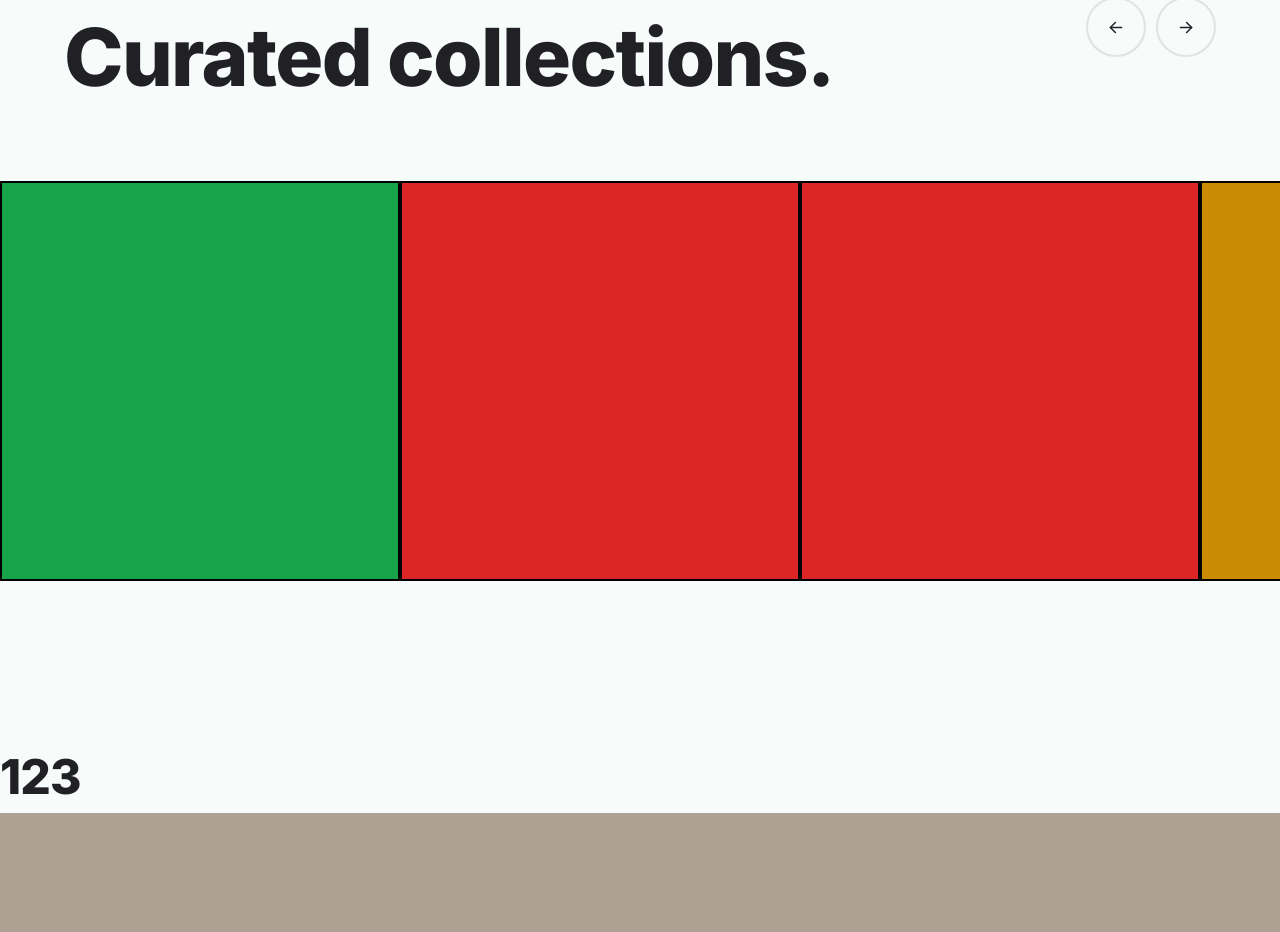
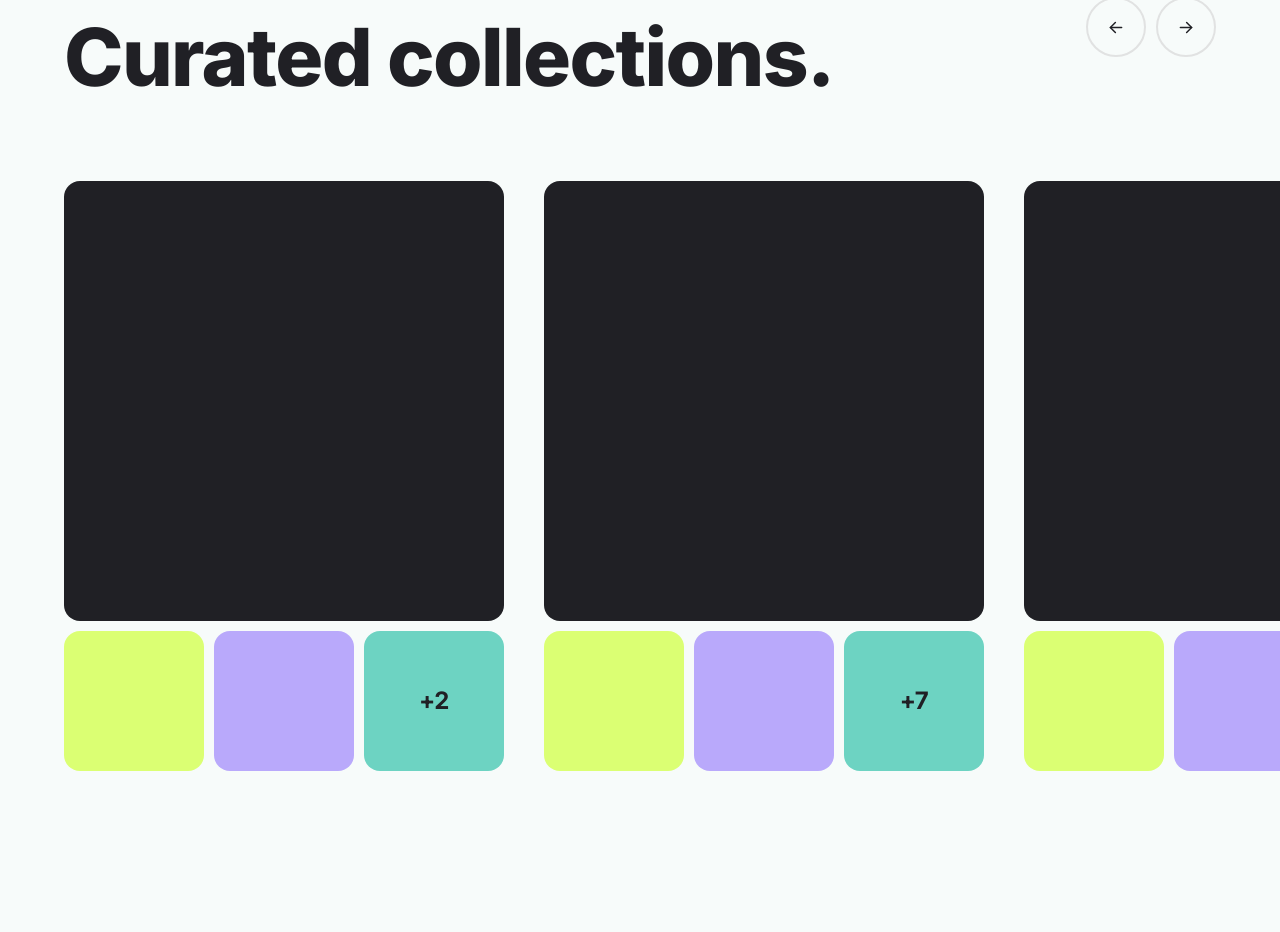
Before and after one commit to Ggaabriel/Social_Netkok, a React (Create React App) app: page / in a window 1280 px wide. Shown: the part 3477-4409 px from the top of the page. Before the commit the page ends 4290 px from the top, so only its background shows below. Built offline with nearby package versions, Linux system fonts and the light colour scheme.

Commit message:
точно сделал слайдер

```diff
--- a/src/components/Home/index.tsx
+++ b/src/components/Home/index.tsx
@@ -5,24 +5,35 @@ import Artists from "./Artists";
 import CuratedArtwork from "./CuratedArtwork";
 
 import TopSale from "./TopSale";
+import { useAppDispatch } from "../../hooks/useAppDispatch";
+import { useAppSelector } from "../../hooks/useAppSelector";
 type Props = {};
 
 const Home = (props: Props) => {
     const scroll = useRef<HTMLDivElement>(null);
     const collection = useRef<HTMLDivElement>(null);
     const collections = useRef<HTMLDivElement>(null);
-
+    const dispatch = useAppDispatch();
+    const home = useAppSelector((state) => state.home);
     const scrollLeft = () => {
         if (scroll.current && collection.current) {
-            const currentCollectionWidth = collection.current.offsetWidth
+          const currentCollectionWidth = collection.current.offsetWidth;
+          const currentScroll = scroll.current;
+          const { paddingLeft} = getComputedStyle(currentScroll);
+          const paddingValue = (+paddingLeft.replace(/\D/g, ''));
+
           const increaseNumberToDivisible = (number: number): number => {
             let count = 0;
-                if (number % currentCollectionWidth === 0) {
+
+            const targetValue = currentCollectionWidth;
+
+            if (!Number.isInteger(number)) {
+              number = Math.floor(number);
+            }
+
+            if (number % targetValue === 0) {
               number--;
               count--;
-                }
-                if (!Number.isInteger(number)) {
-                  number = Math.floor(number);
             }
 
             if (number === 0) {
@@ -30,7 +41,7 @@ const Home = (props: Props) => {
               count--;
             }
 
-                while (number % currentCollectionWidth !== 0) {
+            while (number % targetValue !== 0) {
               number--;
               count--;
               console.log(count);
@@ -39,40 +50,41 @@ const Home = (props: Props) => {
             return count;
           };
 
-
           scroll.current.scrollBy({
-                left: increaseNumberToDivisible(scroll.current.scrollLeft),
+            left: increaseNumberToDivisible(scroll.current.scrollLeft - paddingValue),
             behavior: "smooth",
           });
-
         }
       };
+
+
     const scrollRight = () => {
-
         if (scroll.current && collections.current && collection.current) {
-            const currentCollectionWidth = collection.current.offsetWidth
+            const currentCollectionWidth = collection.current.offsetWidth;
             const currentScroll = scroll.current;
-            const currentCollections = collections.current;
+            const { paddingLeft} = getComputedStyle(currentScroll);
+            const paddingValue = (+paddingLeft.replace(/\D/g, ''));
             const increaseNumberToDivisible = (number: number): number => {
                 let count = 0;
+                let totalScrollWidth = currentScroll?.scrollWidth - currentScroll.offsetWidth;
+                const firstClickWidth =
+                    Math.floor(totalScrollWidth / currentCollectionWidth) * currentCollectionWidth - totalScrollWidth + paddingValue ||
+                    currentCollectionWidth;
+                const targetValue =
+                    Math.ceil(number / currentCollectionWidth) * currentCollectionWidth + Math.abs(firstClickWidth);
+                if (!Number.isInteger(number)) {
+                    number = Math.floor(number);
+                }
 
-                let totalScrollWidth = currentScroll?.scrollWidth - currentScroll.offsetWidth;
-                // let firstClickWidth =   totalScrollWidth - Math.floor(totalScrollWidth / currentCollectionWidth) * currentCollectionWidth;//395
-                const firstClickWidth = Math.floor(totalScrollWidth / currentCollectionWidth) * currentCollectionWidth - totalScrollWidth || currentCollectionWidth;
-                const targetValue = Math.ceil(number / currentCollectionWidth) * currentCollectionWidth + Math.abs(firstClickWidth);
                 if (number % targetValue === 0) {
                     number++;
                     count++;
-                }
-                if (!Number.isInteger(number)) {
-                  number = Math.floor(number);
                 }
 
                 if (number === 0) {
                     number++;
                     count++;
                 }
-
 
                 while (number % targetValue !== 0) {
                     number++;
@@ -83,33 +95,12 @@ const Home = (props: Props) => {
                 return count;
             };
 
-
             scroll.current.scrollBy({
-                left: increaseNumberToDivisible(scroll.current.scrollLeft),
+                left: increaseNumberToDivisible(scroll.current.scrollLeft ),
                 behavior: "smooth",
             });
         }
     };
-    // useEffect(() => {
-    //     const currentScroll = scroll.current;
-    //     const currentCollections = collections.current;
-    //     if (currentScroll === null) return;
-    //     if (currentCollections === null) return;
-
-    //     const handleScroll = () => {
-    //         console.log(currentScroll.scrollLeft);
-    //         console.log(currentScroll.offsetWidth); //ширина блока с блоками
-    //         console.log(currentCollections.offsetWidth / 2 + (1600 - currentScroll.offsetWidth)); //максимальная точка скролла с учетом ширины
-    //         console.log(currentCollections.offsetWidth / 2);
-    //     };
-
-    //     currentScroll.addEventListener("scroll", handleScroll);
-
-    //     return () => {
-    //         currentScroll.removeEventListener("scroll", handleScroll);
-    //     };
-    // }, [scroll]);
-
     return (
         <div className="bg-mainWhite w-full text-textColor">
             <CuratedArtwork />
@@ -117,7 +108,7 @@ const Home = (props: Props) => {
             <TopSale />
             <div className="mb-[80px]">
                 <div className="flex justify-between px-5 md:px-16 py-5 md:py-16 max-s:flex-col">
-                    <h1 className="max-md:text-[56px] max-s:text-[48px]" >Curated collections.</h1>
+                    <h1 className="max-md:text-[56px] max-s:text-[48px]">Curated collections.</h1>
                     <div className="w-[130px] flex justify-between">
                         <div
                             onClick={scrollLeft}
@@ -133,18 +124,31 @@ const Home = (props: Props) => {
                         </div>
                     </div>
                 </div>
-                <div className="w-full overflow-auto collections pb-[80px]" ref={scroll}>
-                    <div ref={collections} className=" flex w-fit">
-                        {[...Array(8)].map(() => {
+                <div className=" w-full overflow-auto collections pb-[80px] relative px-0 md:px-[44px]" ref={scroll}>
+                    <div ref={collections} className="flex w-fit">
+                        {home.collections.map((elem, i) => {
                             return (
                                 <div
                                     ref={collection}
-                                    className={` flex-grow w-[400px] border-2 border-black h-[400px] ${
-                                        [`bg-red-600`, `bg-yellow-600`, `bg-green-600`][
-                                            Math.floor(Math.random() * (2 - 0 + 1)) + 0
-                                        ]
-                                    }`}
-                                ></div>
+                                    className={` w-[480px] max-s:w-[100vw] aspect-[1/1.2]`}
+                                >
+                                    <div
+                                        className={`h-full max-s:mx-[10px] s:mx-5 grid gap-[10px]`}
+                                    >
+                                        <div className="bg-textColor w-full aspect-square rounded-2xl"></div>
+                                        <div className="w-full h-fit grid grid-cols-3 gap-[10px]">
+                                            <div className="bg-acc04 w-full aspect-square rounded-2xl">
+
+                                            </div>
+                                            <div className="bg-acc02 w-full aspect-square rounded-2xl">
+
+                                            </div>
+                                            <div className="bg-acc06  w-full aspect-square rounded-2xl flex items-center justify-center body1">
+                                                +{elem.nfts.length - 3}
+                                            </div>
+                                        </div>
+                                    </div>
+                                </div>
                             );
                         })}
                     </div>
--- /dev/null
+++ b/src/redux/home/slice.ts
@@ -0,0 +1,146 @@
+
+import {createSlice} from '@reduxjs/toolkit';
+
+
+const homeSlice = createSlice({
+    name:'home',
+    initialState:{
+        collections:[
+            {
+                id:0,
+                title:"Cute Planet",
+                user: "@Oleg",
+                price:'1.0 ETH',
+                nfts:[
+                    {},
+                    {},
+                    {},
+                    {},
+                    {},
+
+                ]
+            },
+            {
+                id:1,
+                title:"123",
+                user: "@Maks",
+                price:'1.0 ETH',
+                nfts:[
+                    {},
+                    {},
+                    {},
+                    {},
+                    {},
+                    {},
+                    {},
+                    {},
+                    {},
+                    {},
+                ]
+            },
+            {
+                id:2,
+                title:"Weird Planet",
+                user: "@Kirill",
+                price:'1.0 ETH',
+                nfts:[
+                    {},
+                    {},
+                    {},
+                    {},
+                    {},
+
+                ]
+            },
+            {
+                id:3,
+                title:"Cute Planet",
+                user: "@Oleg",
+                price:'1.0 ETH',
+                nfts:[
+                    {},
+                    {},
+                    {},
+                    {},
+                    {},
+                ]
+            },
+            {
+                id:4,
+                title:"Cute Planet",
+                user: "@Oleg",
+                price:'1.0 ETH',
+                nfts:[
+                    {},
+                    {},
+                    {},
+                    {},
+                    {},
+                    {},
+                ]
+            },
+            {
+                id:5,
+                title:"Cute Planet",
+                user: "@Oleg",
+                price:'1.0 ETH',
+                nfts:[
+                    {},
+                    {},
+                    {},
+                    {},
+                    {},
+                    {},
+                ]
+            },{
+                id:6,
+                title:"Cute Planet",
+                user: "@Oleg",
+                price:'1.0 ETH',
+                nfts:[
+                    {},
+                    {},
+                    {},
+                    {},
+                    {},
+                    {},
+                ]
+            },
+            {
+                id:7,
+                title:"Cute Planet",
+                user: "@Oleg",
+                price:'1.0 ETH',
+                nfts:[
+                    {},
+                    {},
+                    {},
+                    {},
+                    {},
+                    {},
+                ]
+            },
+            {
+                id:8,
+                title:"Cute Planet",
+                user: "@Oleg",
+                price:'1.0 ETH',
+                nfts:[
+                    {},
+                    {},
+                    {},
+                    {},
+                    {},
+                    {},
+                ]
+            }
+        ]
+    },
+    reducers:{
+
+    },
+
+})
+
+export const {} = homeSlice.actions;
+export default homeSlice.reducer;
--- a/src/redux/store.ts
+++ b/src/redux/store.ts
@@ -1,8 +1,8 @@
 import { configureStore } from "@reduxjs/toolkit";
-
+import home from "./home/slice"
 const store = configureStore({
     reducer:{
-
+       home
     },
 });
 
```
Lines whose indentation alone changed are shown as unchanged.
